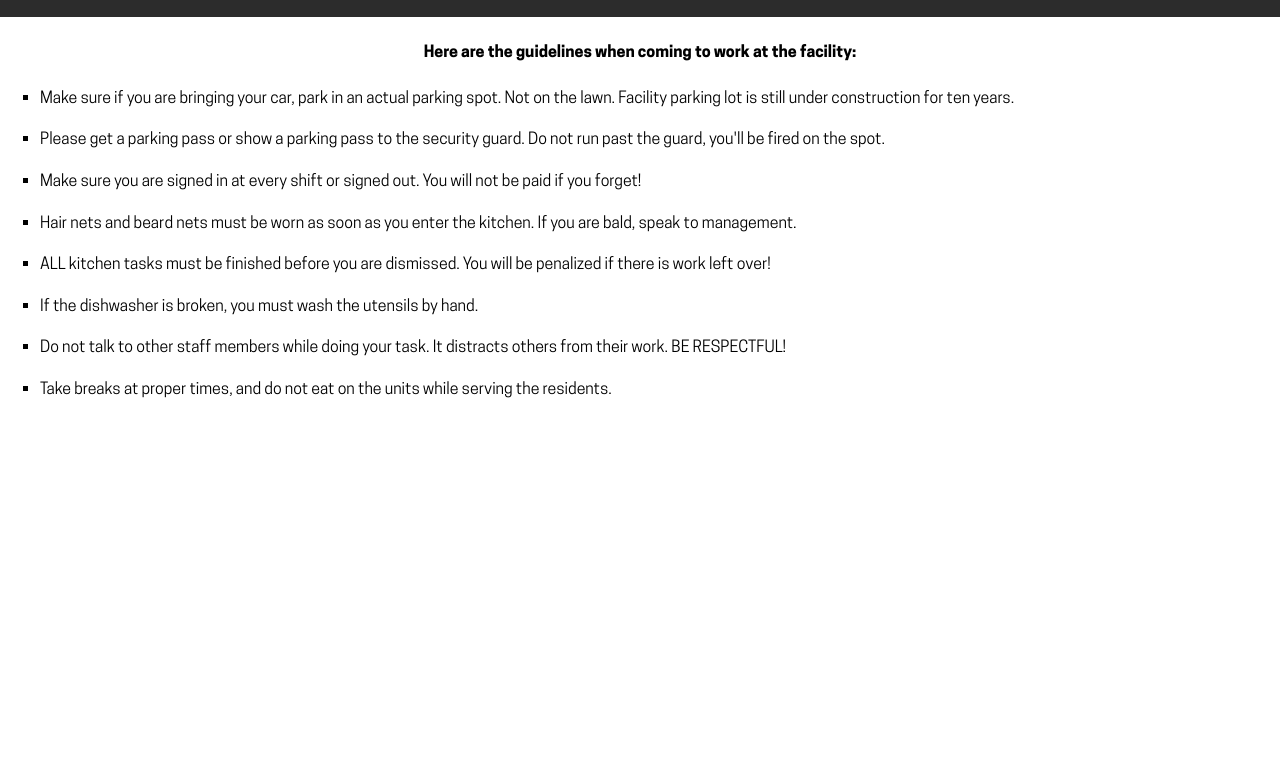
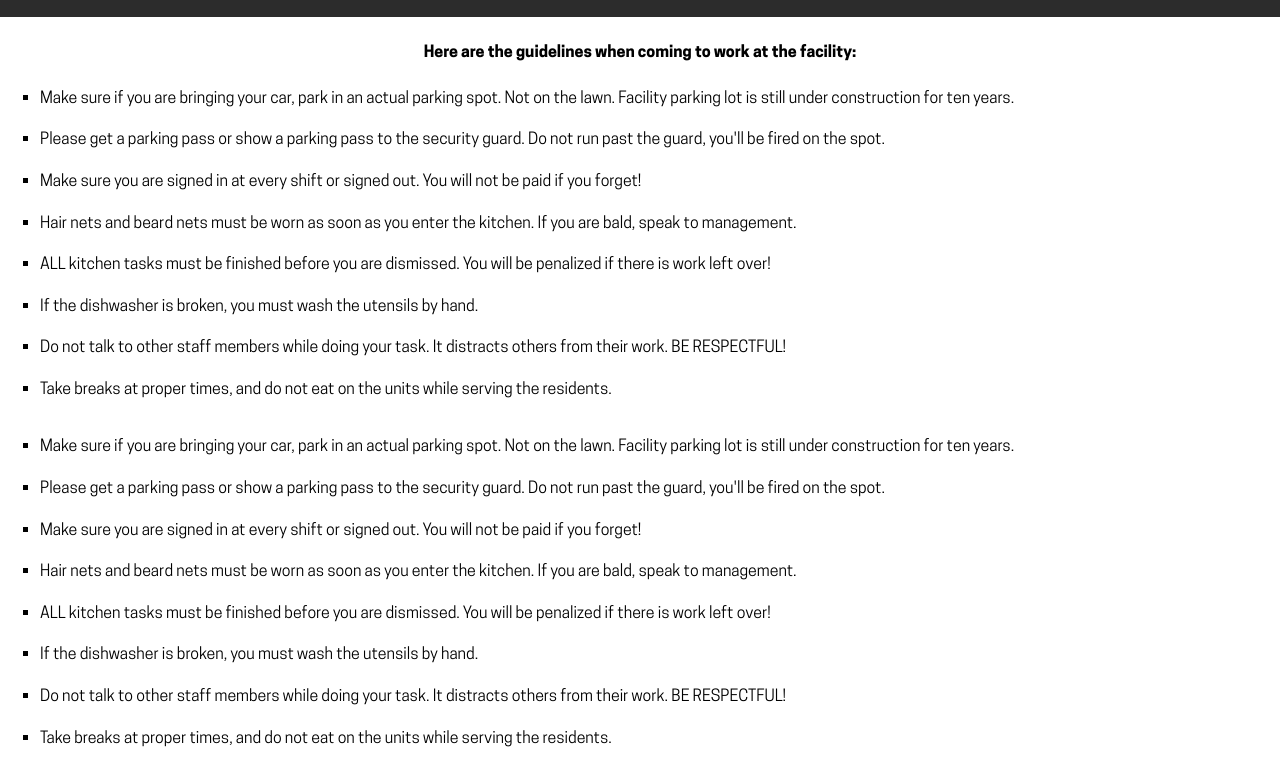
Before and after one commit to Alco80/comfort-foods-guidelines-site, a website: page index.html in a window 1280 px wide. Shown: the part 500-1284 px from the top of the page. Before the commit the page ends 935 px from the top, so only its background shows below. Drawn offline with Linux system fonts and the light colour scheme; grey boxes are pictures that could not be loaded; files whose address does not match are found by name.

Commit message:
Update index.html

```diff
--- a/index.html
+++ b/index.html
@@ -41,5 +41,24 @@
 </ul>
         </div>
     </section>
+    <!--Staffing Policy starts here-->
+    <section class="main-section info">
+        <div class="work-container">
+<ul class="guide-menu">
+    <li class="guide-list">
+        Make sure if you are bringing your car, park in an actual parking spot. Not on the lawn. <b>Facility parking lot is still under construction for ten years.</b>
+        </li>
+    <li class="guide-list">Please get a parking pass or show a parking pass to the security guard. Do not run past the guard, you'll be fired on the spot.</li>
+    <li class="guide-list">Make sure you are signed in at every shift or signed out. You will not be paid if you forget!</li>
+    <li class="guide-list">Hair nets and beard nets must be worn as soon as you enter the kitchen. If you are bald, speak to management.</li>
+    <li class="guide-list">ALL kitchen tasks must be finished before you are dismissed. You will be penalized if there is work left over!</li>
+    <li class="guide-list">If the dishwasher is broken, you must wash the utensils by hand.</li>
+    <li class="guide-list">Do not talk to other staff members while doing your task. It distracts others from their work. BE RESPECTFUL!</li>
+    <li class="guide-list">
+        Take breaks at proper times, and do not eat on the units while serving the residents.
+        </li>
+</ul>
+        </div>
+    </section>
 </body>
 </html>
```
